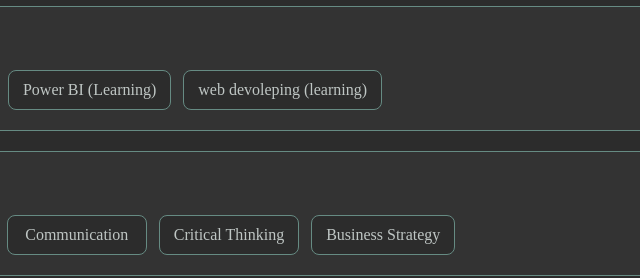
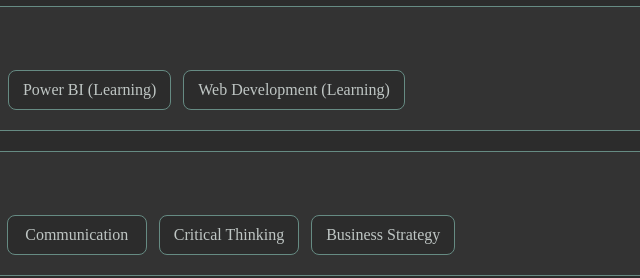
Before and after one commit to divyanshshukla374/MY-portfolio, a plain HTML site: page activity.html in a window 1280 px wide. Shown: the part 297-575 px from the top of the page, 396-1036 px from the left. Drawn offline with Linux system fonts and the light colour scheme; a web font is replaced by a local one.

Commit message:
Correct web development spelling
Corrected spelling of 'web developing' and ensured consistent capitalization in skill items.

```diff
--- a/activity.html
+++ b/activity.html
@@ -36,7 +36,7 @@
           <p class="skill-item">EXCEL</p>
           <p class="skill-item">Python (Learning)</p>
           <p class="skill-item">Power BI (Learning)</p>
-          <p class="skill-item">web devoleping (learning)</p>
+          <p class="skill-item">Web Development (Learning)</p>
         </div>
       </section>
       <section class="skill-section">
```
